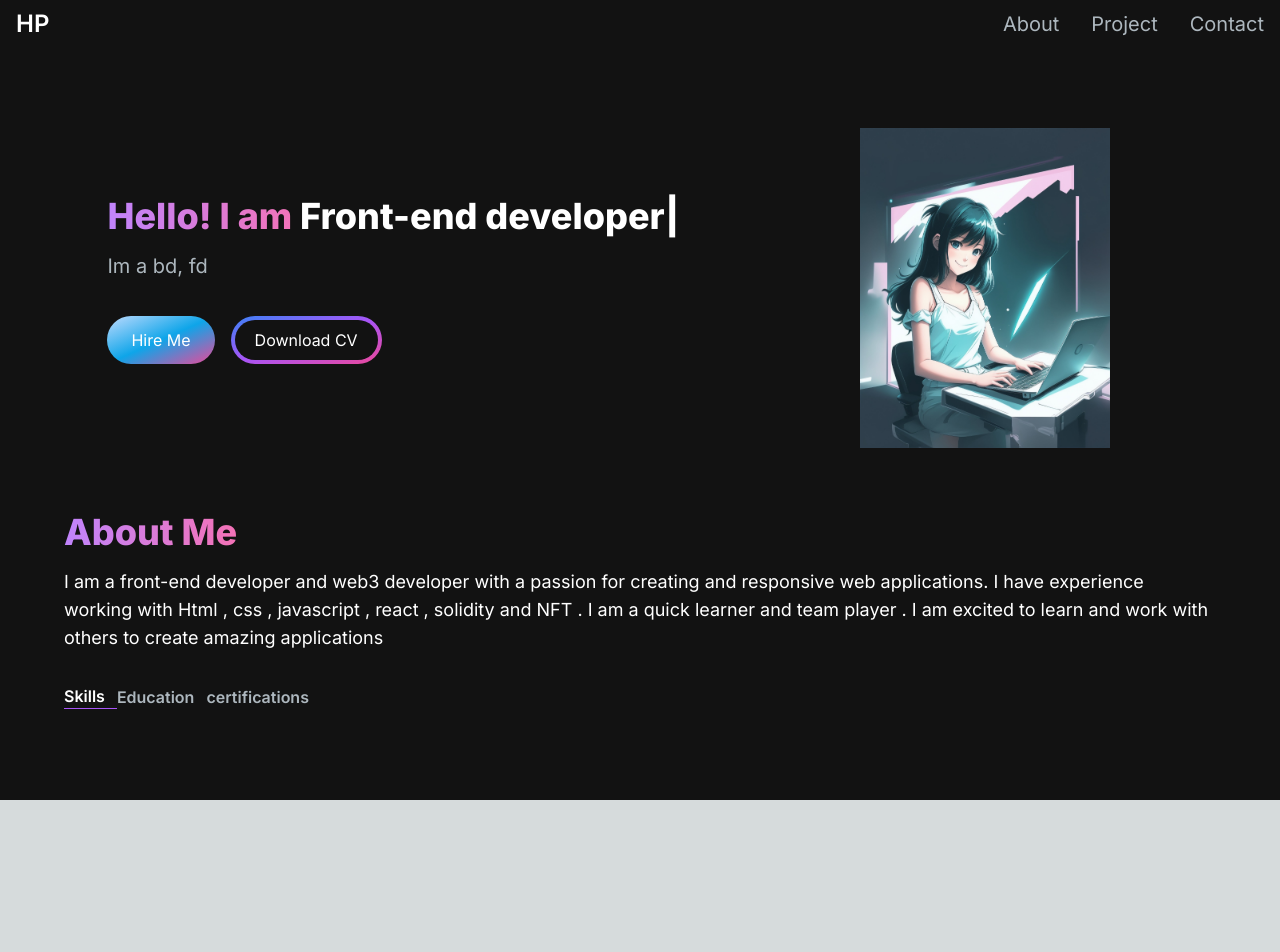
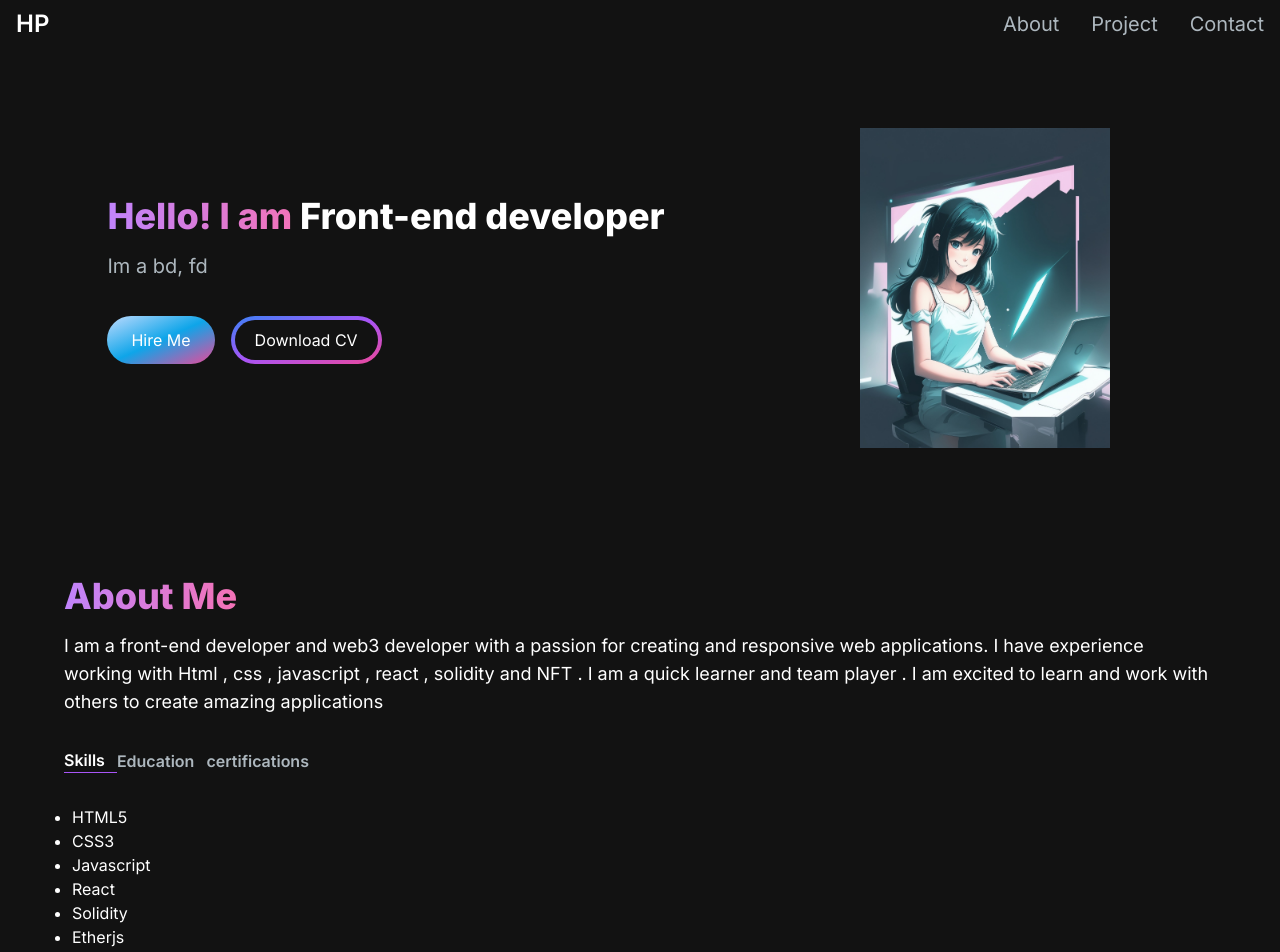
Before and after one commit to Hari-Bombon/portfolio, a Next.js app: page / in a window 1280 px wide. Shown: the top 952 px of the page. Before the commit the page ends 800 px from the top, so only its background shows below. Built offline with nearby package versions, Linux system fonts and the light colour scheme.

Commit message:
Added the skills, edu, certificates in abt section

```diff
--- a/app/components/AboutSection.jsx
+++ b/app/components/AboutSection.jsx
@@ -7,7 +7,7 @@
     title:"Skills",
     id:"skills",
     content:(
-      <ul>
+      <ul className='list-disc pl-2'>
         <li>HTML5</li>
         <li>CSS3</li>
         <li>Javascript</li>
@@ -51,7 +51,7 @@
   return (
     <section className='text-white'>
       <div className='md:grid md:grid-cols gap-8 items-center py-8 px-4 xl:gap-16 sm:py-16 xl:py-16'>
-
+      <div className='mt-4 md:mt-0 text-left flex flex-col- h-full'></div>
       <div>
         <h2 className=' text-white mb-4 sm:text-5xl lg:text-4xl font-extrabold'>
         <span className='text-transparent bg-clip-text bg-gradient-to-r from-purple-400 to-pink-400'>
@@ -61,7 +61,7 @@
            I have experience working with Html , css , javascript , react , solidity and NFT .
            I am a quick learner and team player . I am excited to learn and work with others to create amazing applications
            </p>
-           <div className='flex flex-row mt-8'>
+           <div className='flex flex-row justify-start mt-8'>
             <TabButton
             selectTab={() => handleTabChange("skills")}
             active={tab === "skills"}
@@ -85,8 +85,9 @@
               {""}
               certifications{""}
             </TabButton>
-           </div>
-      </div>
+          </div>
+          <div className='mt-8'>{TAB_DATA.find((t) => t.id === tab).content}</div>
+        </div>
       </div>
       </section>
   )
```
